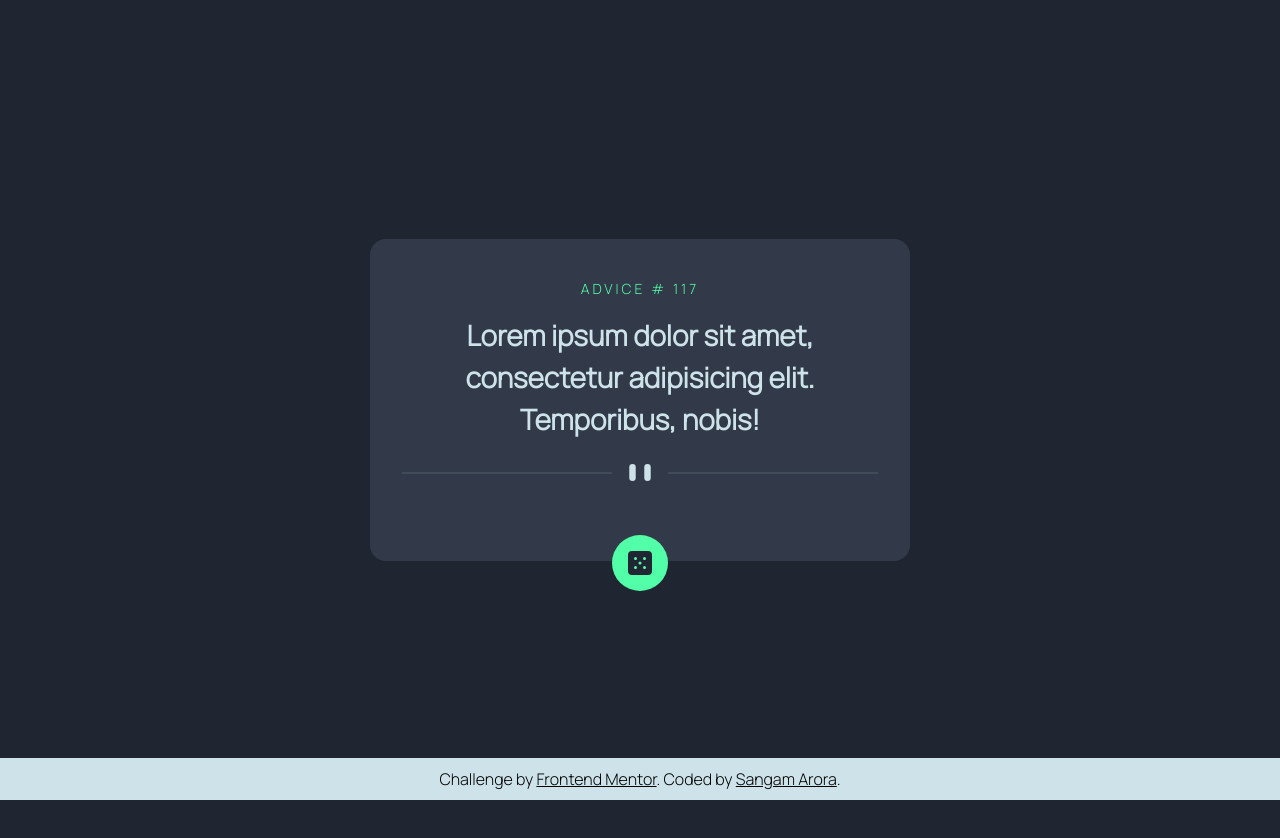
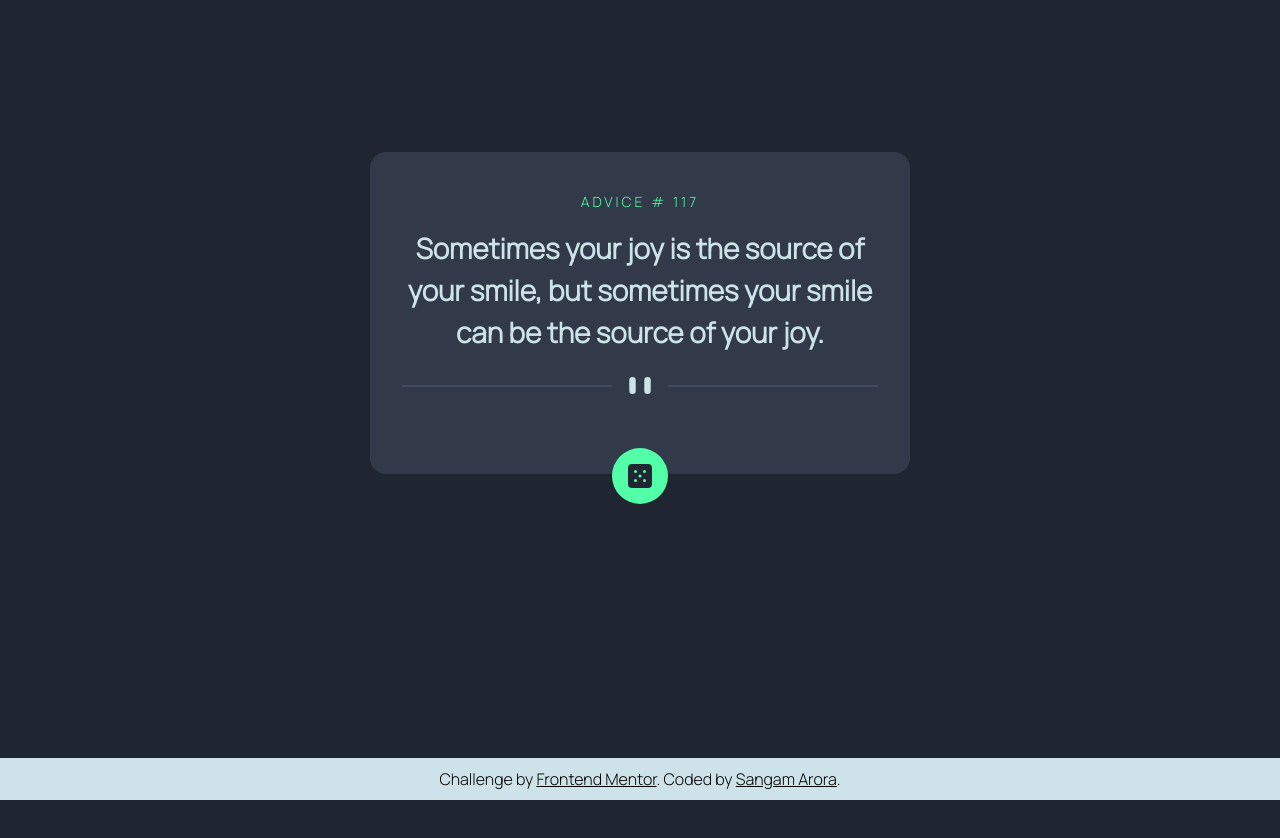
Before and after one commit to sangam2109/Advice-Generator-Frontend, a plain HTML site: page index.html in a window 1280 px wide. Before the commit the page ends 800 px from the top, so only its background shows below. Drawn offline with Linux system fonts and the light colour scheme.

Commit message:
message center

```diff
--- a/index.html
+++ b/index.html
@@ -20,7 +20,7 @@
       ADVICE # <span id="advice-id">117</span>
     </div>
     <blockquote id="text">
-      <p id="advice-text">Lorem ipsum dolor sit amet, consectetur adipisicing elit. Temporibus, nobis!</p>
+      <p id="advice-text">Sometimes your joy is the source of your smile, but sometimes your smile can be the source of your joy.</p>
     </blockquote>
     <picture>
       <source class="desktop" media="(min-width: 601px)" srcset="images/pattern-divider-desktop.svg" >
--- a/style.css
+++ b/style.css
@@ -22,16 +22,16 @@ img{
 body {
   background-color: var(--dark-blue);
   height: 100vh;
-  display: flex;
-  justify-content: center;
   max-width: var(--width-desktop);
   align-items: center;
   font-size: 28px;
   font-family: "Manrope", sans-serif;
 }
 .container {
-    display: flex;
-flex-direction: column;
+  margin-top:9.5rem;
+  margin-inline:auto ;
+  display: flex;
+  flex-direction: column;
   justify-content: center;
   background-color: var(--dark-garyish-blue);
   padding: 2.5rem 2rem 0;
```
